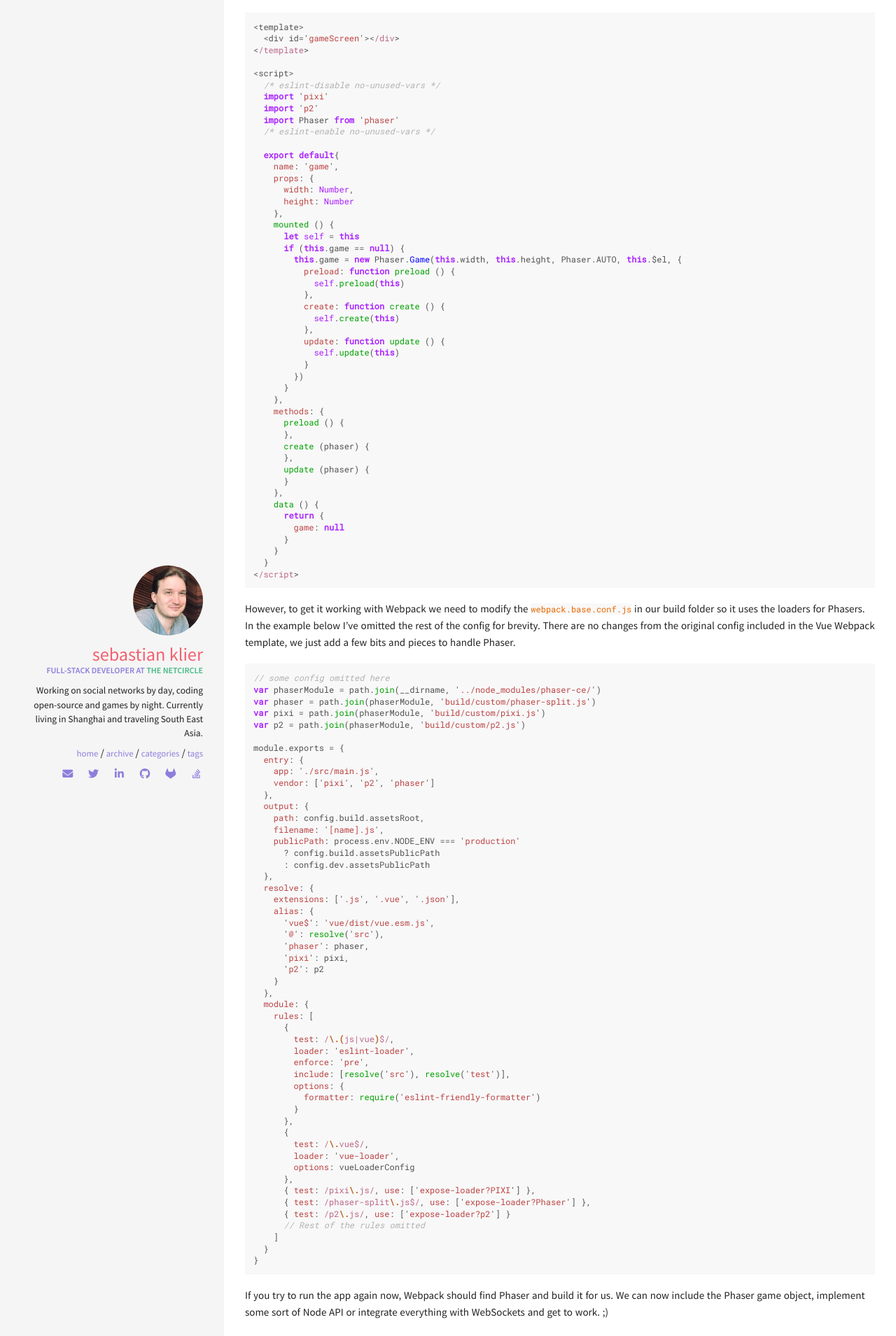
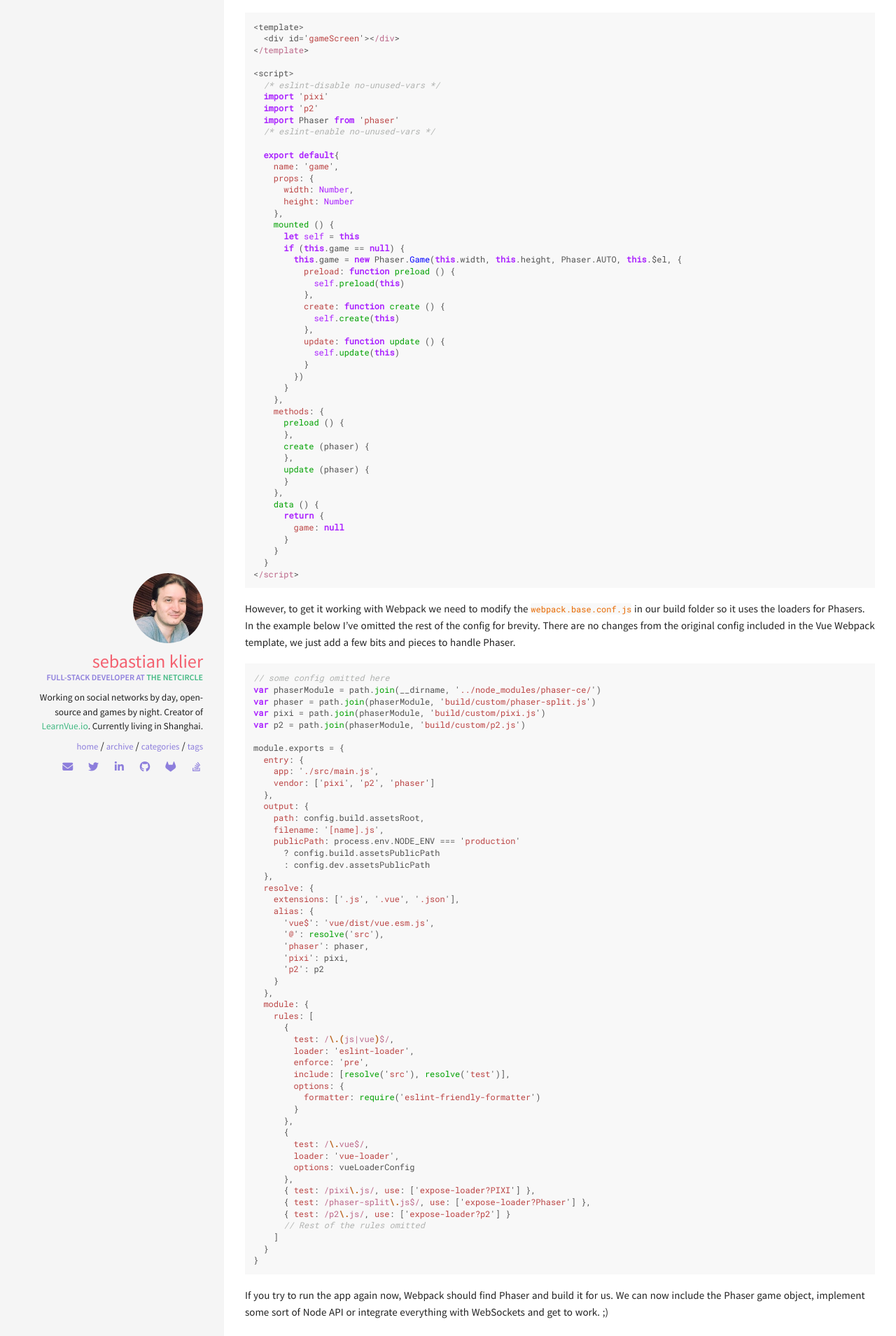
Before and after one commit to sekl/sebastianklier.com, a Jekyll site: the page built from index.html, in a window 1280 px wide. Shown: the part 1497-3406 px from the top of the page at 70% size. Built offline with Jekyll 4.4.1, drawn with Linux system fonts in a browser that asks for light colours; nearby versions of some CDN libraries.

Commit message:
add learnvue link

```diff
--- a/_config.yml
+++ b/_config.yml
@@ -38,7 +38,7 @@ owner:
   name: Sebastian Klier
   avatar: avatar.jpg
   job: "Full-Stack Developer at <a href='http://www.thenetcircle.com'>The NetCircle</a>"
-  bio: "Working on social networks by day, coding open-source and games by night. Currently living in Shanghai and traveling South East Asia."
+  bio: "Working on social networks by day, open-source and games by night. Creator of <a href='http://www.learnvue.io'>LearnVue.io</a>. Currently living in Shanghai."
   email: sebastian@sebastianklier.com
   disqus-shortname: sebastianklier
   twitter: sebastianklier
```
